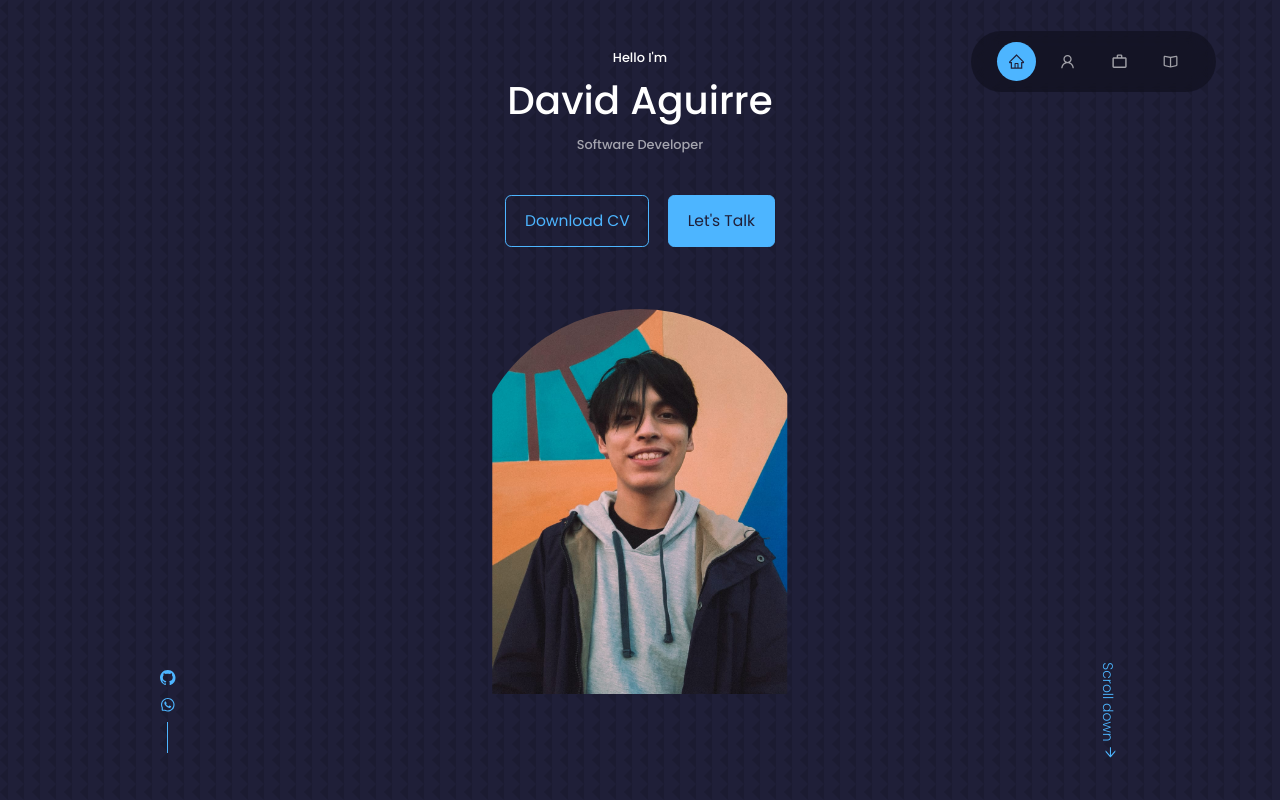
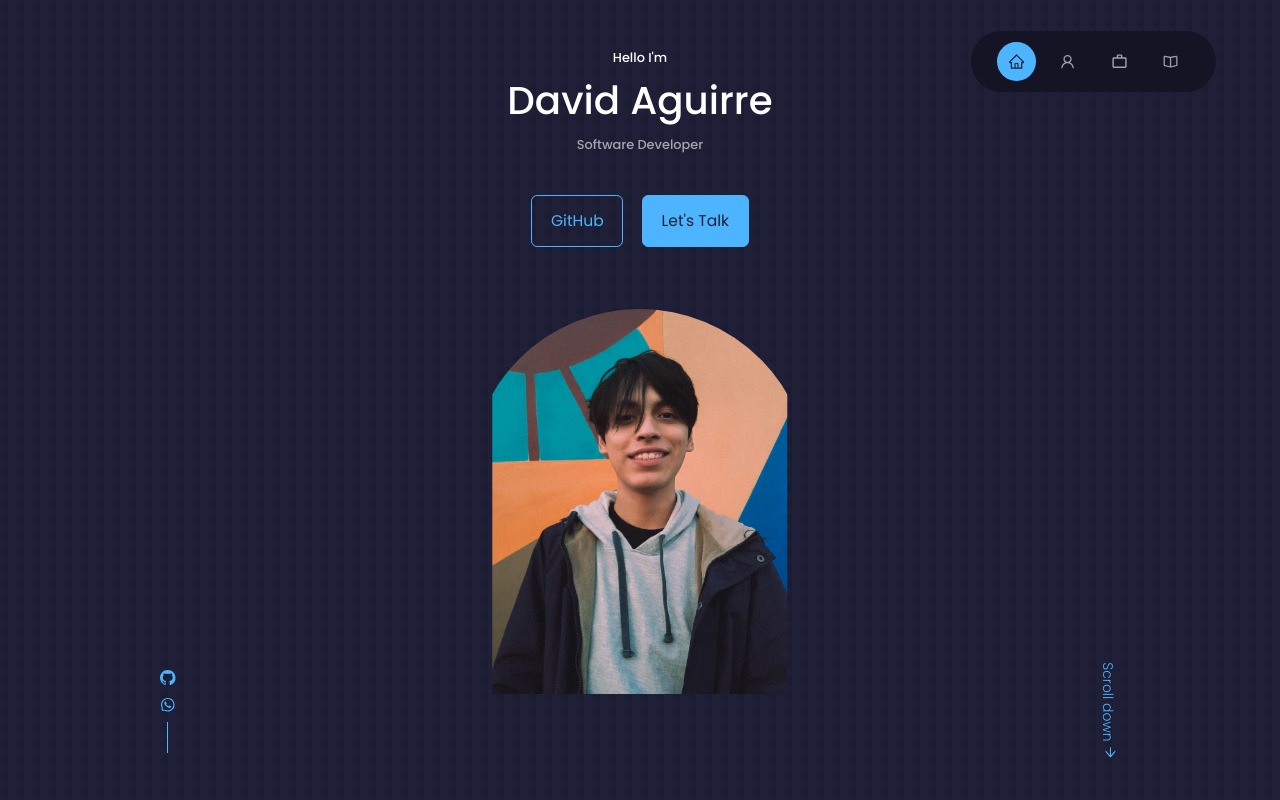
Before and after one commit to Davidsmait/WorkSamples, a React (Vite) app: page / in a window 1280 px wide. Shown: the top 800 px of the page. Built offline with nearby package versions, Linux system fonts and the light colour scheme.

Commit message:
GitHub instead of cv

```diff
--- a/src/components/header/CTA.jsx
+++ b/src/components/header/CTA.jsx
@@ -4,7 +4,7 @@ import CV from '../../assets/cv.pdf'
 const CTA = () => {
   return (
     <div className='cta'>
-      <a href={CV} download className='btn'> Download CV </a>
+      <a href="https://github.com/Davidsmait" target="__blank" download className='btn'> GitHub </a>
       <a href="https://api.whatsapp.com/send/?phone=527711006533&text&type=phone_number&app_absent=0" target="__blank" className='btn btn-primary'>Let's Talk </a>
     </div>
   )
```
